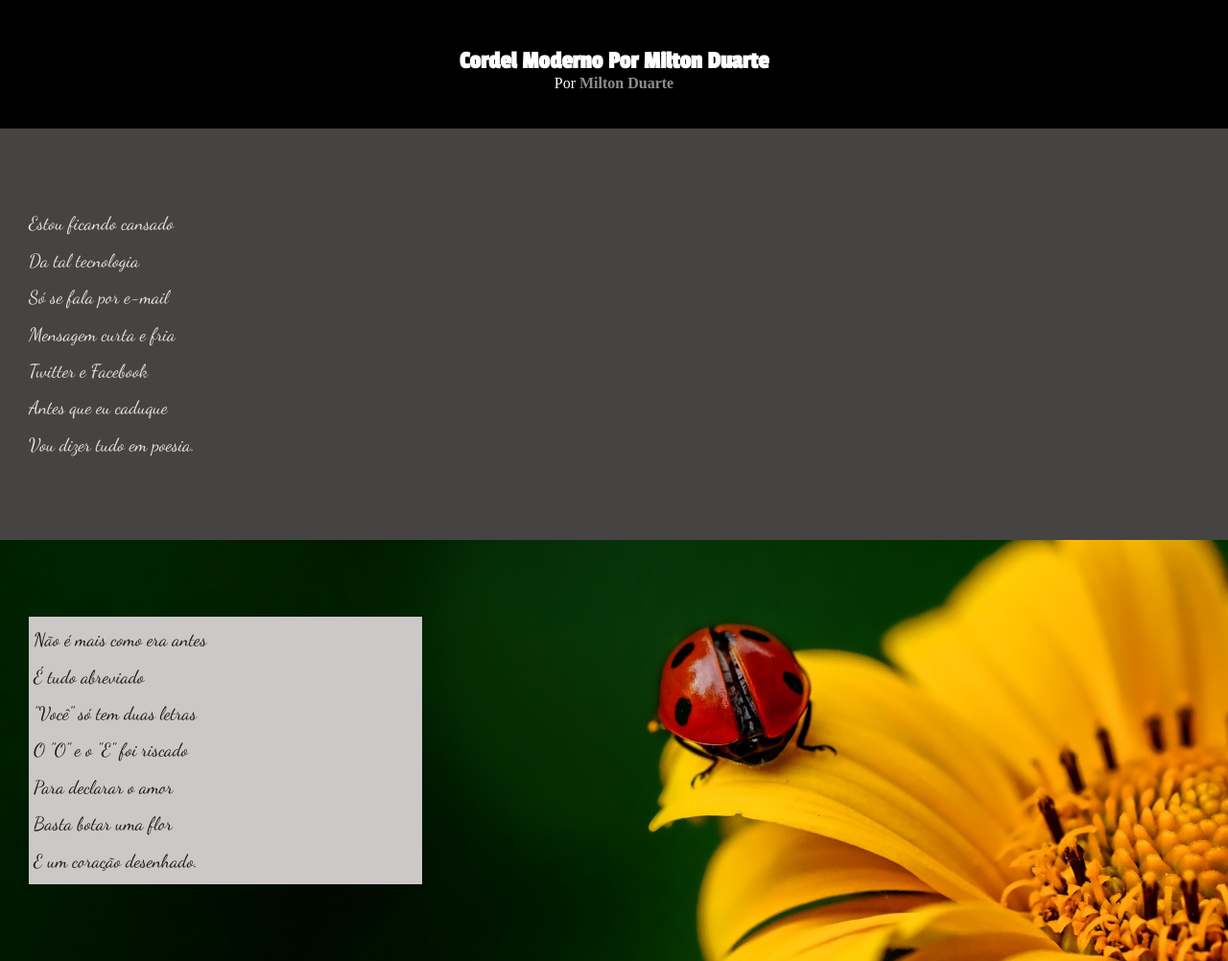
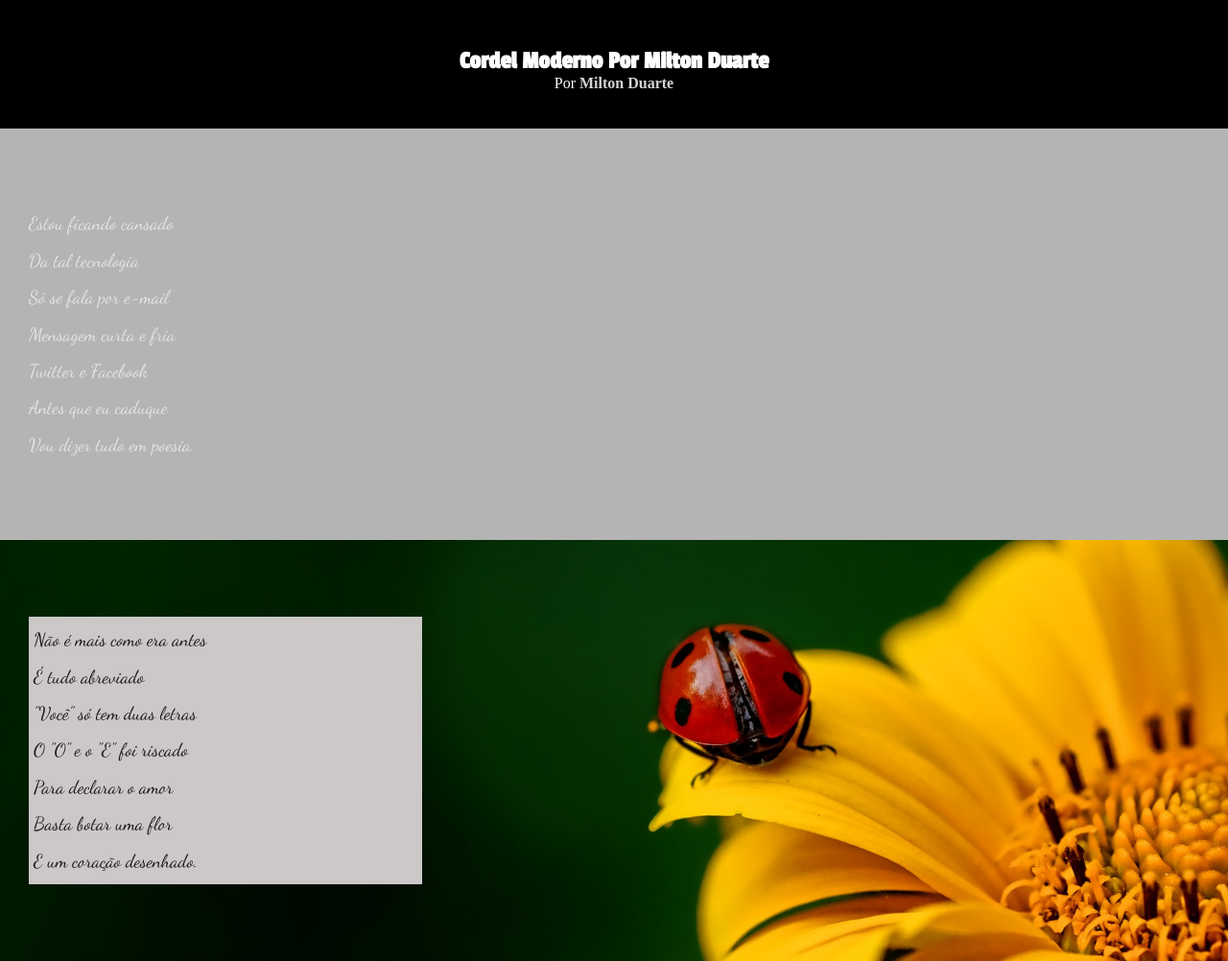
Before and after one commit to RafaelRodolfo/projeto-cordel-curso-gustavo-guanabara, a plain HTML site: page index.html in a window 1280 px wide. Shown: the top 1002 px of the page at 96% size. Drawn offline with Linux system fonts and the light colour scheme.

Commit message:
Atualizaçoes
Feito atualizações

```diff
--- a/estilo/style.css
+++ b/estilo/style.css
@@ -51,7 +51,7 @@ header > p{
 }
 
 header a, footer a{
-    color: rgb(143, 140, 140);
+    color: rgb(212, 212, 212);
     text-decoration: none;
     font-weight: bolder;
 }
@@ -70,7 +70,7 @@ font-size: 1.5vw;
 }
 
 section.normal{
-background-color: rgb(70, 67, 67);
+background-color: rgb(180, 180, 180);
 color: rgb(231, 228, 228);
 
 }
```
